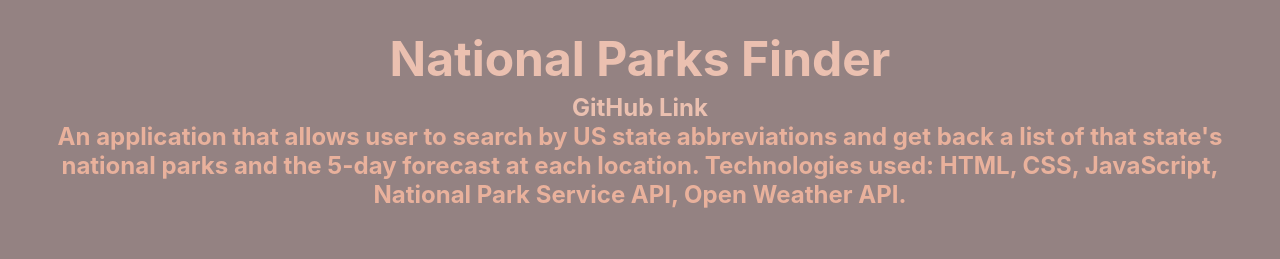
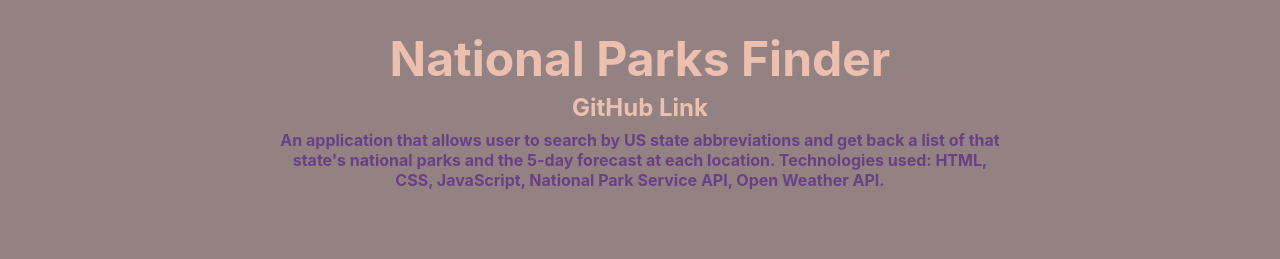
Before and after one commit to mgdelneri/React-Portfolio, a React (Create React App) app: page /projects in a window 1280 px wide. Shown: the part 1002-1261 px from the top of the page. Built offline with nearby package versions, Linux system fonts and the light colour scheme.

Commit message:
Edited styling for project description

```diff
--- a/src/components/Project/index.jsx
+++ b/src/components/Project/index.jsx
@@ -27,9 +27,9 @@
               GitHub Link
             </a>
           </h3>
-          <h3 className="description">
+          <h4 className="description">
               {props.project.description}
-          </h3>
+          </h4>
       </div>
     </main>
   );
--- a/src/components/Project/style.css
+++ b/src/components/Project/style.css
@@ -61,8 +61,11 @@
 
 .description {
     text-align: center;
+    margin-top: 8px;
     margin-bottom: 5px;
-    color: rgb(233, 177, 156);
+    margin-left: 20%;
+    margin-right: 20%;
+    color: rgb(105, 64, 134);
 }
 
 #box1 {
```
